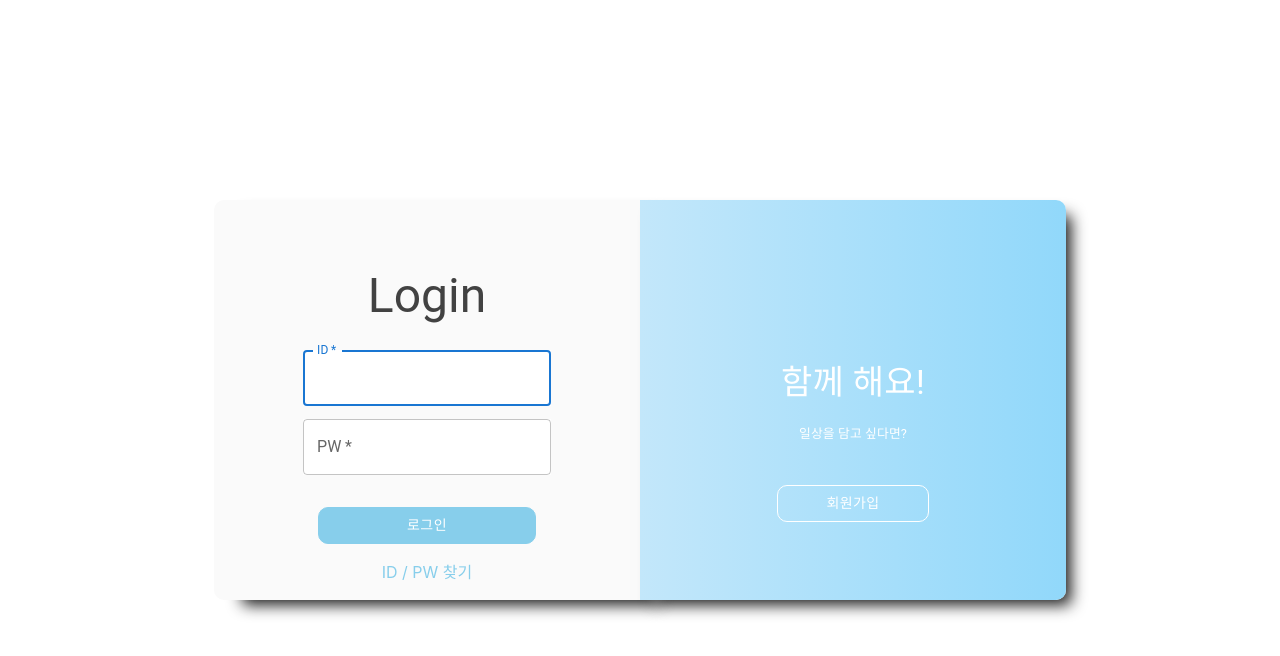
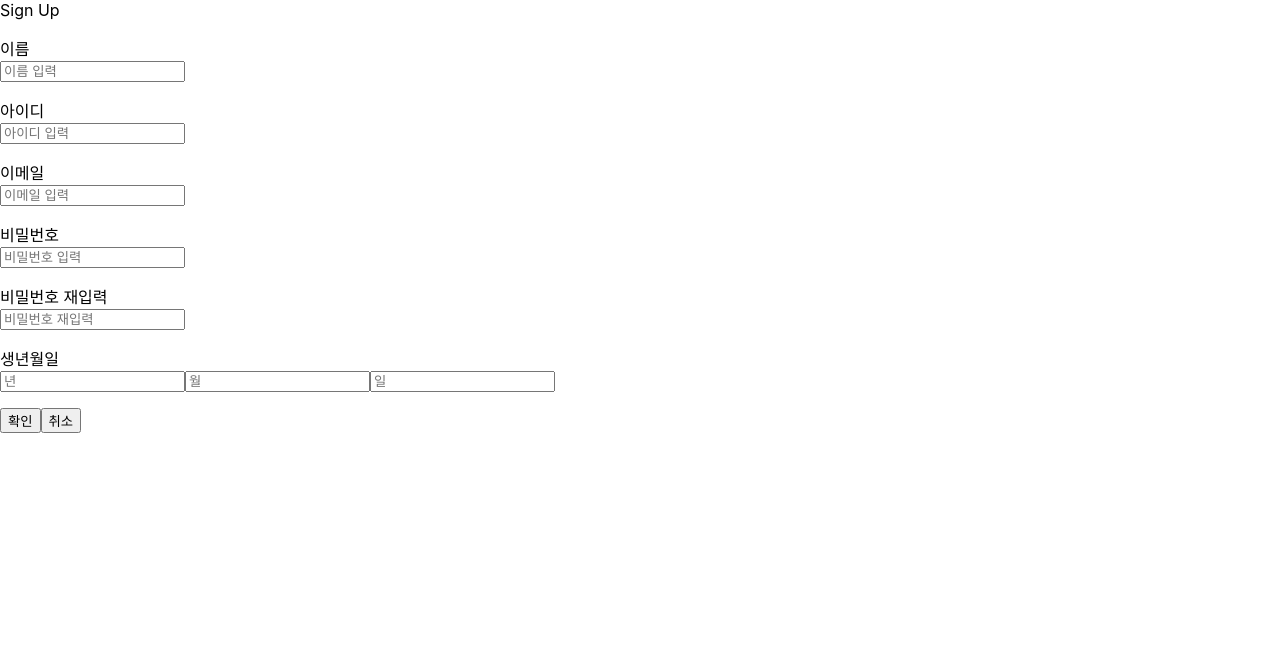
Before and after one commit to HyeGyoungPark/FrontEnd, a React (Create React App) app: page / in a window 1280 px wide. Shown: the top 656 px of the page. Built offline with nearby package versions, Linux system fonts and the light colour scheme.

Commit message:
first commit

```diff
--- a/src/App.js
+++ b/src/App.js
@@ -5,13 +5,12 @@ import LoginPage from '../src/component/page/LoginPage';
 //import MainPage from '../src/component/page/MainPage';
 //import SignUpPage from '../src/component/page/SignUpPage';
 import React from 'react';
-
-
+import SingUpPage from './component/page/SignUpPage';
 function App() {
   return (
     <BrowserRouter>
       <Routes>
-        <Route index element={<LoginPage />} />
+        <Route index element={<SingUpPage />} />
         {/*<Route element={<MainPage />} />
         <Route element={<SignUpPage />} />*/}
       </Routes>
```
Also changed, not shown: 1 other file (tests, documents, lock files or other folders).
